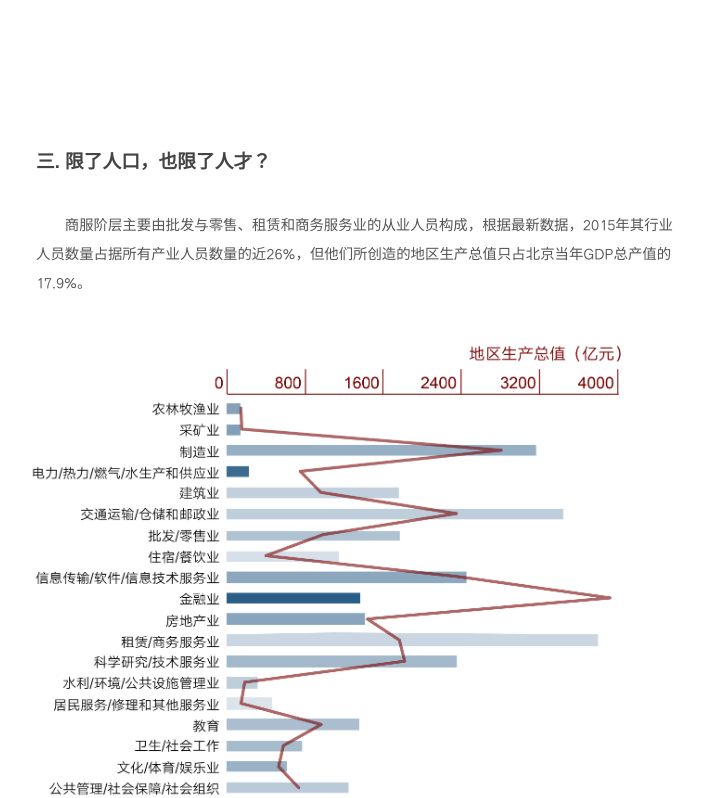
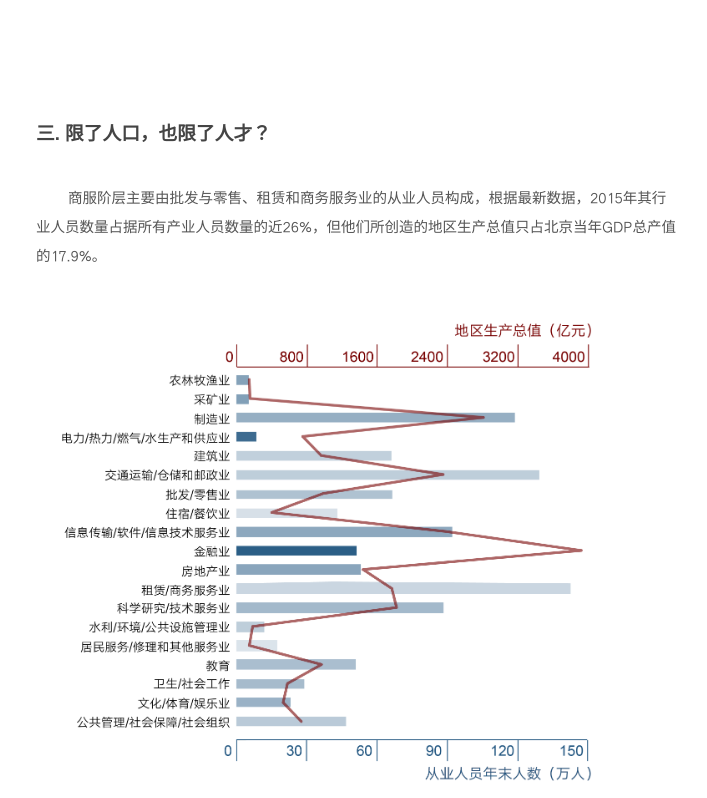
Before and after one commit to theopenwindow/bj, a plain HTML site: page index.html in a window 1280 px wide. Shown: the part 2600-3398 px from the top of the page, without its empty margins (316-1023 px from the left). Drawn offline with nearby package versions, Linux system fonts and the light colour scheme.

Commit message:
container

```diff
--- a/css/styles.css
+++ b/css/styles.css
@@ -28,6 +28,16 @@
           font-weight: normal;
           font-style: normal;
 
+      }
+
+      .container {
+        width: 100%;
+      }
+
+      @media screen and (min-width: 190em){
+        .container {
+          width: 70%;
+        }
       }
 
       body, div,
@@ -406,19 +416,19 @@
       @media screen and (min-width: 40em) {
           p {
           width: 50%;
-          margin-bottom: 3em;
+          margin-bottom: 48px;
           margin-left: 25%;
           font-family: "hyqihei50j";
-          font-size: 0.9em;
+          font-size: 14.5px;
           line-height: 200%;
-          text-indent: 2em;
+          text-indent: 32px;
           color: #555;
          }
 
          h3 {
           width: 50%;
           margin-left: 25%;
-          margin-top: 10em;
+          margin-top: 160px;
          }
 
          .video{
@@ -473,8 +483,8 @@
 
       @media screen and (min-width:30em){
         .chart3 {
-          width: 50%;
-          margin-left: 25%
+          width: 45%;
+          margin-left: 27.5%
         }
       }
 
```
